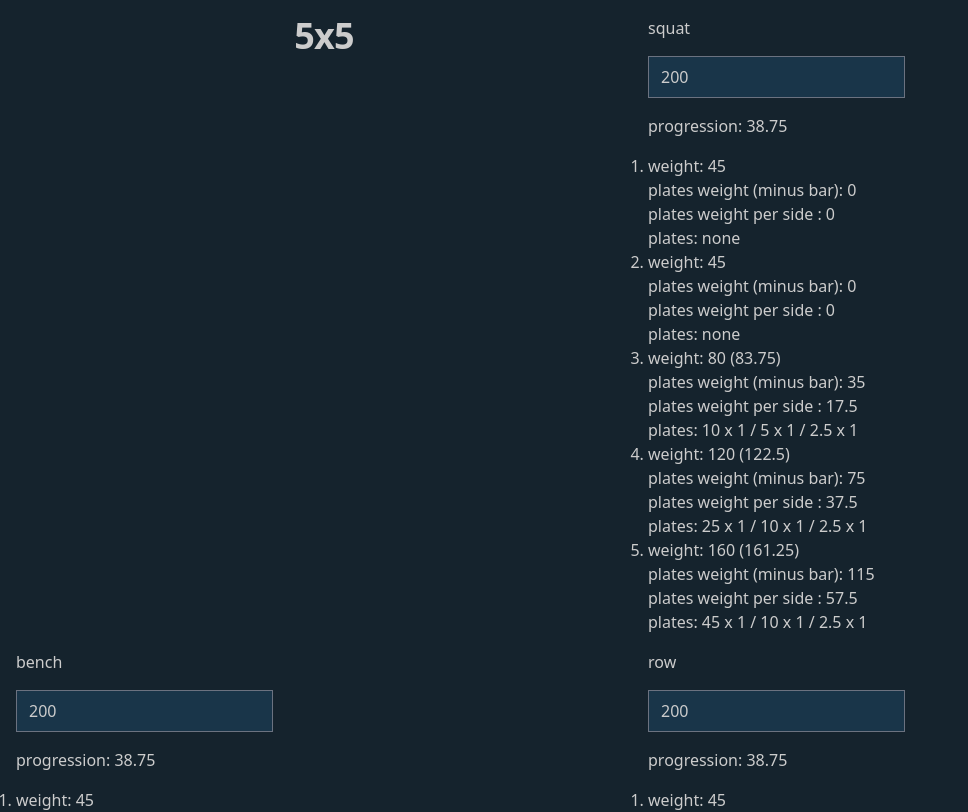
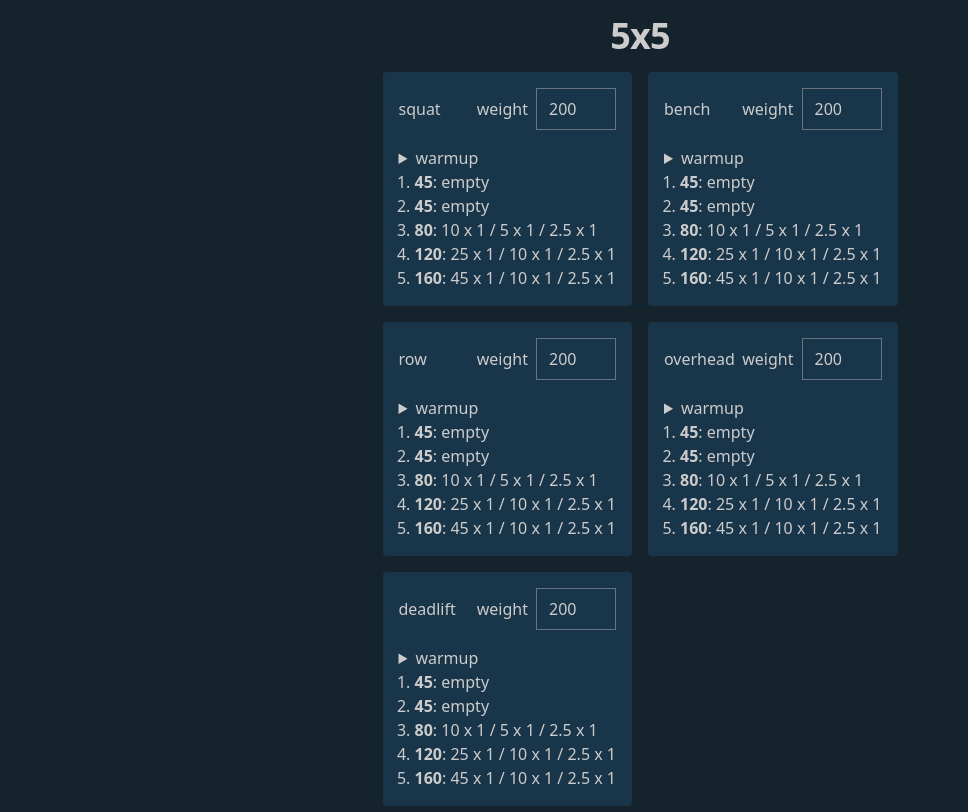
Before and after one commit to b4conjuice/5x5, a Next.js app: page / in a window 1280 px wide. Shown: the top 812 px of the page, without its empty margins (0-968 px from the left). Built offline with nearby package versions, Linux system fonts and the light colour scheme.

Commit message:
simplify design, add summary

```diff
--- a/src/app/page.tsx
+++ b/src/app/page.tsx
@@ -6,11 +6,13 @@ const exercises = ['squat', 'bench', 'row', 'overhead', 'deadlift']
 export default function Home() {
   return (
     <Main className='flex flex-col p-4'>
-      <div className='grid gap-4 md:grid-cols-2'>
+      <div className='flex flex-grow flex-col space-y-4 md:items-center'>
         <Title>5x5</Title>
-        {exercises.map(exercise => (
-          <WarmupCalculator key={exercise} exercise={exercise} />
-        ))}
+        <div className='grid gap-4 md:grid-cols-2'>
+          {exercises.map(exercise => (
+            <WarmupCalculator key={exercise} exercise={exercise} />
+          ))}
+        </div>
       </div>
     </Main>
   )
--- a/src/app/warmupCalculator.tsx
+++ b/src/app/warmupCalculator.tsx
@@ -35,7 +35,7 @@ function calculatePlatesPerSide(weight: number) {
   const platesWeight = weight - BAR_WEIGHT
   const platesWeightPerSide = platesWeight / 2
   let currentWeight = platesWeightPerSide
-  const plates = plateWeights
+  const platesString = plateWeights
     .filter(plateWeight => plateWeight <= currentWeight)
     .reduce((prev, curr, index) => {
       const numberOfPlates = Math.floor(currentWeight / curr)
@@ -45,7 +45,7 @@ function calculatePlatesPerSide(weight: number) {
       }
       return prev
     }, '')
-  return plates
+  return platesString || 'empty'
 }
 
 export default function WarmupCalculator({ exercise }: { exercise: string }) {
@@ -53,20 +53,35 @@ export default function WarmupCalculator({ exercise }: { exercise: string }) {
   const warmup = calculateWarmup(weight)
   if (!weight) return null
   return (
-    <div className='flex flex-col gap-4'>
-      <h2>{exercise}</h2>
-      <div>
+    <div className='bg-cb-blue flex flex-col gap-4 rounded p-4'>
+      <div className='flex items-center'>
+        <h2 className='grow'>{exercise}</h2>
+        <label className='flex items-center gap-2'>
+          weight
           <input
-          className='bg-cb-blue'
+            className='bg-cb-blue w-20'
             type='number'
             value={weight}
             onChange={e => {
               setWeight(Number(e.target.value))
             }}
           />
+        </label>
       </div>
+      <details>
+        <summary>
+          <h3 className='inline'>warmup</h3>
+          <ol className='ms-4 list-decimal'>
+            {warmup.map(({ rounded }, index) => (
+              <li key={index}>
+                <span className='font-semibold'>{rounded}</span>:{' '}
+                {calculatePlatesPerSide(rounded)}
+              </li>
+            ))}
+          </ol>
+        </summary>
         <div>progression: {(weight - BAR_WEIGHT) / PROGRESSION_INTERVAL}</div>
-      <ol className='list-decimal'>
+        <ol className='ms-4 list-decimal'>
           {warmup.map(({ rounded, actual }, index) => (
             <li key={index}>
               <div>
@@ -75,10 +90,11 @@ export default function WarmupCalculator({ exercise }: { exercise: string }) {
               </div>
               <div>plates weight (minus bar): {rounded - BAR_WEIGHT}</div>
               <div>plates weight per side : {(rounded - BAR_WEIGHT) / 2}</div>
-            <div>plates: {calculatePlatesPerSide(rounded) || 'none'}</div>
+              <div>plates: {calculatePlatesPerSide(rounded)}</div>
             </li>
           ))}
         </ol>
+      </details>
     </div>
   )
 }
```
Lines whose indentation alone changed are shown as unchanged.
